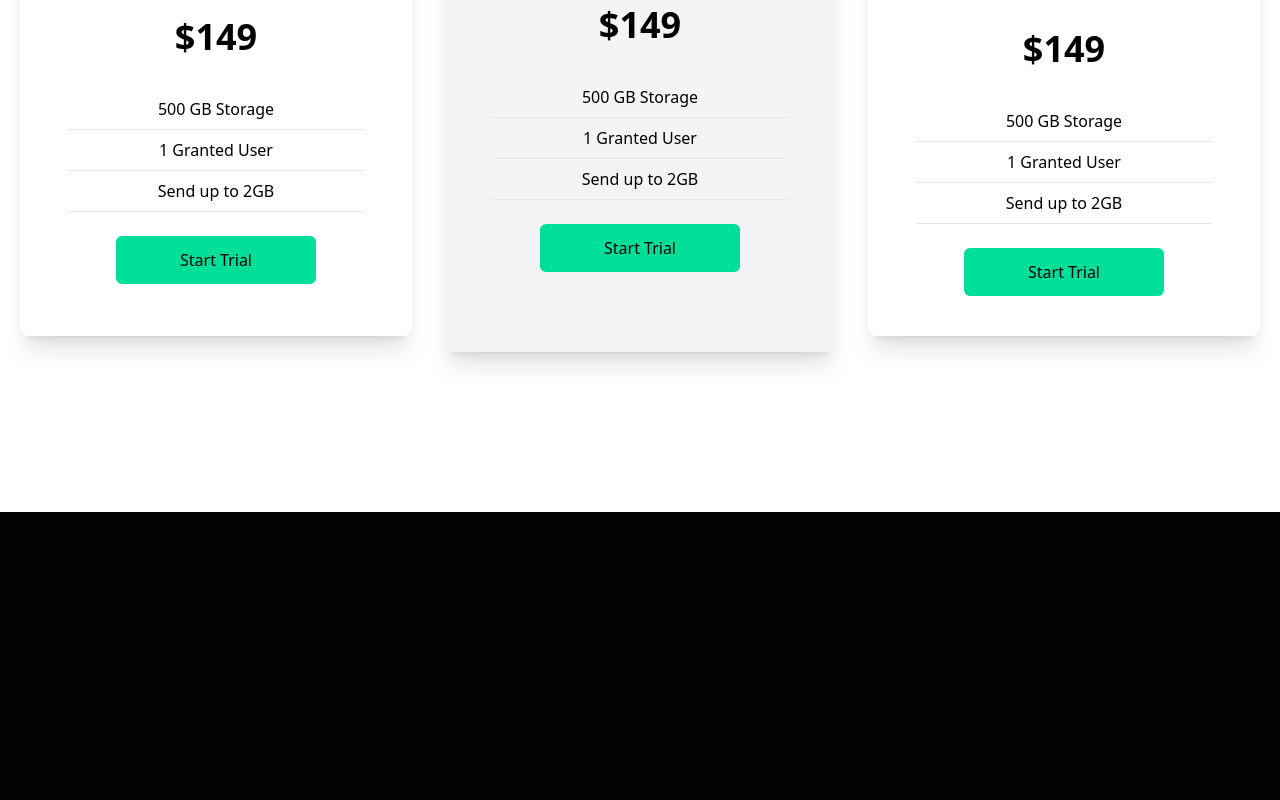
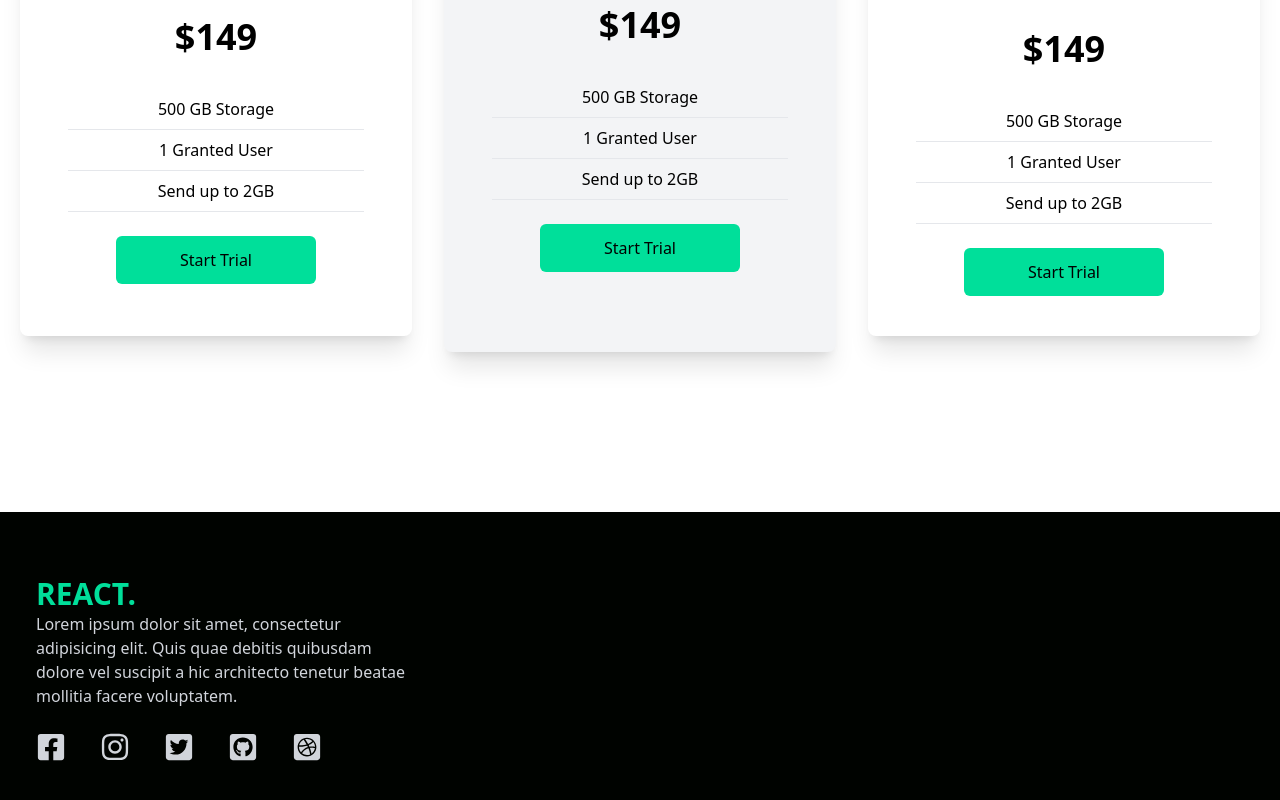
Before and after one commit to tiagoc0sta/data-finance-yt, a React (Create React App) app: page / in a window 1280 px wide. Shown: the part 2058-2858 px from the top of the page. Before the commit the page ends 2570 px from the top, so only its background shows below. Built offline with nearby package versions, Linux system fonts and the light colour scheme.

Commit message:
add footer

```diff
--- a/src/App.js
+++ b/src/App.js
@@ -1,6 +1,7 @@
 import React from 'react';
 import Analytics from './components/Analytics';
 import Cards from './components/Cards';
+import Footer from './components/Footer';
 import Hero from './components/Hero';
 import Navbar from './components/Navbar';
 import Newsletter from './components/Newsletter';
@@ -13,6 +14,7 @@ function App() {
       <Analytics/>
       <Newsletter/>
       <Cards/>
+      <Footer/>
     </div>
   );
 }
--- a/src/components/Footer.jsx
+++ b/src/components/Footer.jsx
@@ -9,7 +9,19 @@ import {
 
 const Footer = () => {
   return (
-    <div>Footer</div>
+    <div className='max-w-[1240px] mx-auto py-16 px-4 grid lg:grid-cols-3 gap-8 text-gray-300'>
+      <div>
+        <h1 className='w-full text-3xl font-bold text-[#00df9a]'>REACT.</h1>
+        <p>Lorem ipsum dolor sit amet, consectetur adipisicing elit. Quis quae debitis quibusdam dolore vel suscipit a hic architecto tenetur beatae mollitia facere voluptatem.</p>
+        <div className='flex justify-between md:w-[75%] my-6'>
+          <FaFacebookSquare size={30}/>
+          <FaInstagram size={30}/>
+          <FaTwitterSquare size={30}/>
+          <FaGithubSquare size={30}/>
+          <FaDribbbleSquare size={30}/>
+        </div>
+      </div>
+    </div>
   )
 }
 
```
